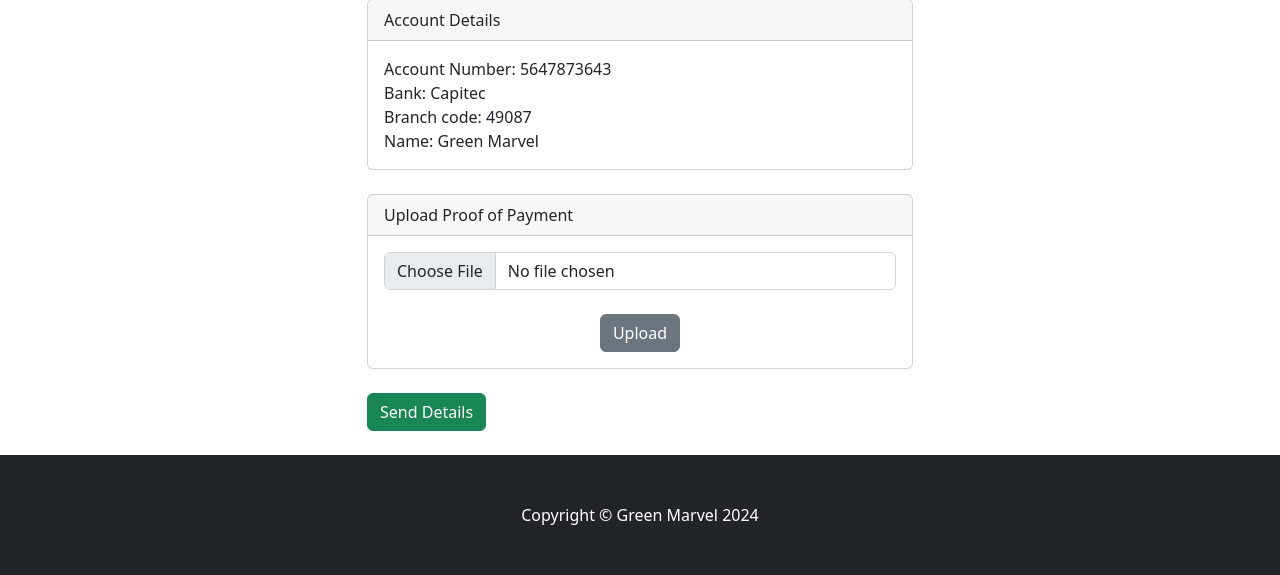
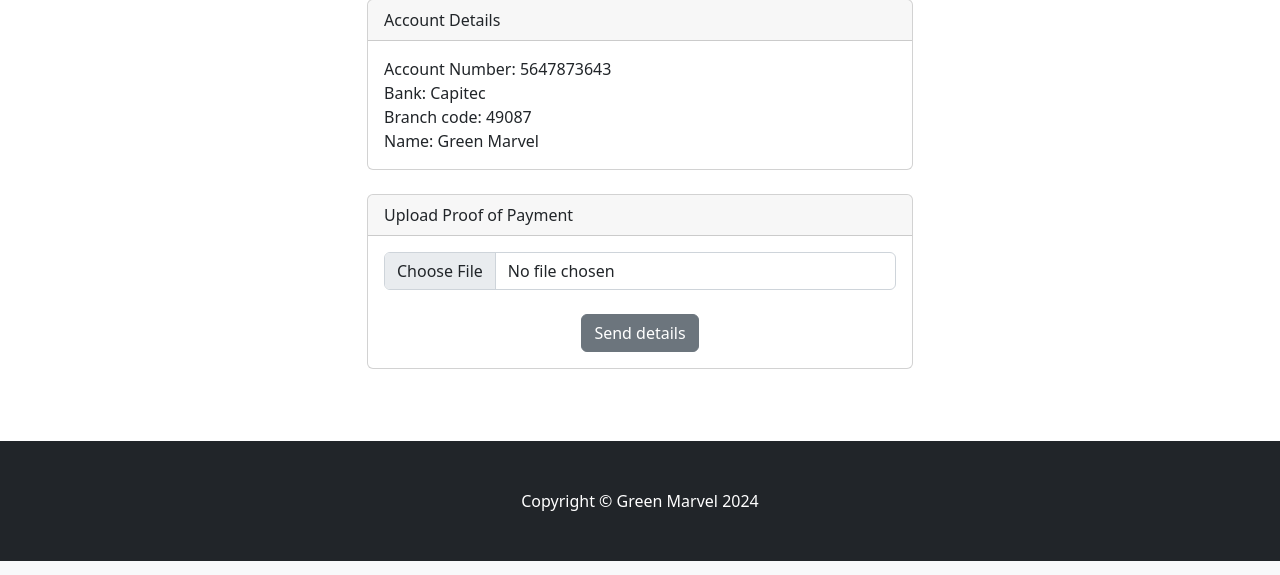
Before and after one commit to Kizzo-glitch/greenmarvel_store, a Django app: template payment/templates/payment/billing_info.html in a window 1280 px wide. Shown: the part 957-1532 px from the top of the page. Run offline with Django 5.2, Linux system fonts and the light colour scheme; the template is opened without the code that fills it: values that come from a table or form of the project are taken from there, others are empty; some libraries are stand-ins or nearby versions.

Commit message:
Fixing payment form

```diff
--- a/payment/templates/payment/billing_info.html
+++ b/payment/templates/payment/billing_info.html
@@ -144,23 +144,13 @@
                                   <input type="file" class="form-control" id="customFile" />
                                   <br/>
                                   <center>
-                                  <button type="submit" class="btn btn-secondary">Upload</button>
+                                  <button type="submit" class="btn btn-secondary">Send details</button>
                                   </center>
                                 </form>
 
                               </div>
                             </div>
                             <br/>
-                            <button type="submit" class="btn btn-success">Send Details</button>
-
-
-
-
-                        <!--<form action="{{ form.target }}" method="POST">
-                                    {% csrf_token %}
-                                    <p>{{ form.as_p }}</p>
-                                    <p><input type="submit" value="Buy Now"></p>
-                                </form>-->
 
                         <br/><br/>
 
```
